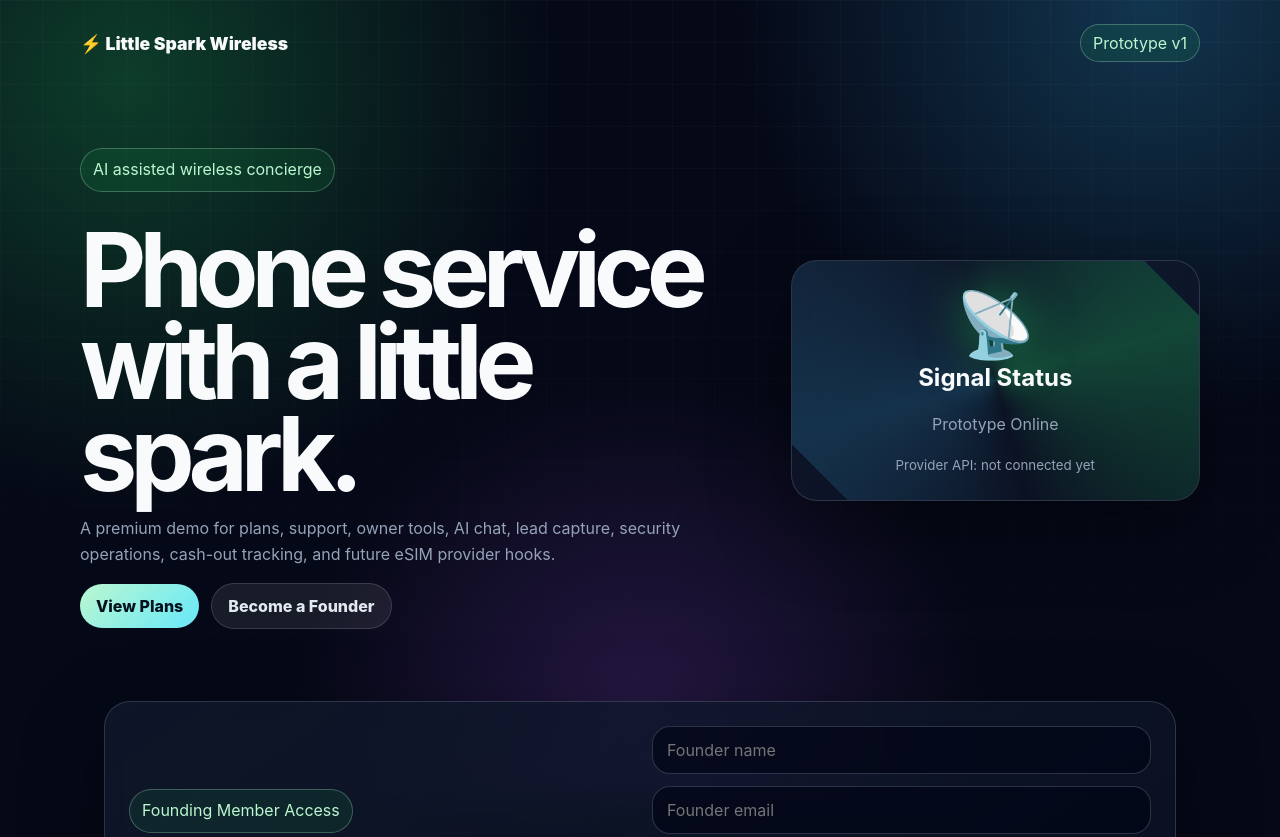
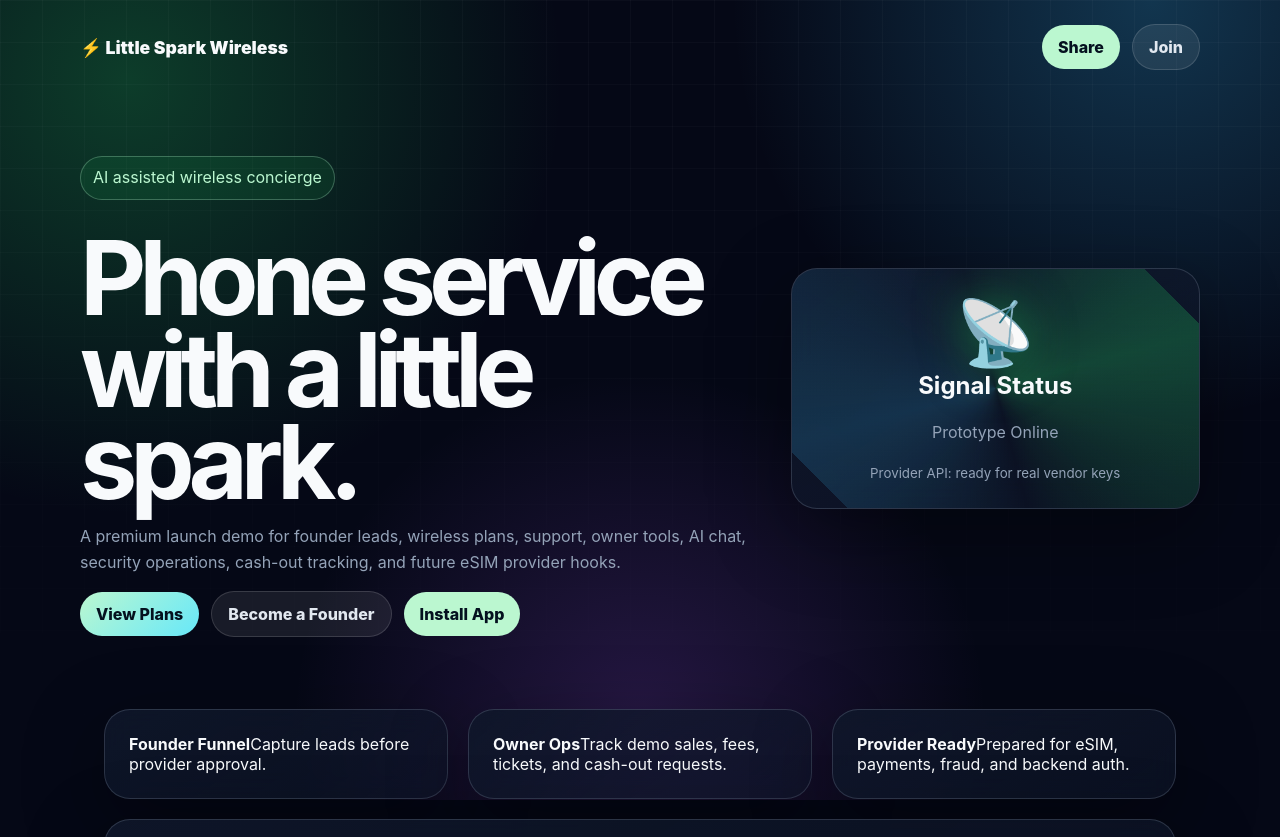
Before and after one commit to lonely4eva93-wq/Little-Spark-Wireless-, a website: page index.html in a window 1280 px wide. Shown: the top 837 px of the page. Drawn offline with Linux system fonts and the light colour scheme.

Commit message:
Add founder funnel and launch roadmap

```diff
--- a/index.html
+++ b/index.html
@@ -3,6 +3,8 @@
 <head>
 <meta charset="UTF-8" />
 <meta name="viewport" content="width=device-width, initial-scale=1.0" />
+<meta name="theme-color" content="#050816" />
+<meta name="description" content="Little Spark Wireless is an AI-assisted wireless concierge prototype for founder waitlists, support, owner tools, and future eSIM provider hooks." />
 <title>Little Spark Wireless</title>
 <link rel="stylesheet" href="style.css" />
 </head>
@@ -10,33 +12,44 @@
 <header class="hero">
   <nav class="nav">
     <div class="brand">⚡ Little Spark Wireless</div>
-    <div class="pill">Prototype v1</div>
+    <div class="actions miniActions">
+      <button id="shareBtn" type="button">Share</button>
+      <a href="#founding" class="button ghost">Join</a>
+    </div>
   </nav>
   <section class="heroGrid">
     <div>
       <p class="eyebrow">AI assisted wireless concierge</p>
       <h1>Phone service with a little spark.</h1>
-      <p class="tagline">A premium demo for plans, support, owner tools, AI chat, lead capture, security operations, cash-out tracking, and future eSIM provider hooks.</p>
+      <p class="tagline">A premium launch demo for founder leads, wireless plans, support, owner tools, AI chat, security operations, cash-out tracking, and future eSIM provider hooks.</p>
       <div class="actions">
         <a href="#plans" class="button primary">View Plans</a>
         <a href="#founding" class="button ghost">Become a Founder</a>
+        <button id="installBtn" type="button" class="ghostButton">Install App</button>
       </div>
     </div>
     <div class="signalCard">
       <div class="orb">📡</div>
       <h2>Signal Status</h2>
       <p id="signalStatus">Prototype Online</p>
-      <small>Provider API: not connected yet</small>
+      <small>Provider API: ready for real vendor keys</small>
     </div>
   </section>
 </header>
 
 <main class="container">
+  <section class="grid three launchStats">
+    <article class="card miniCard"><strong>Founder Funnel</strong><span>Capture leads before provider approval.</span></article>
+    <article class="card miniCard"><strong>Owner Ops</strong><span>Track demo sales, fees, tickets, and cash-out requests.</span></article>
+    <article class="card miniCard"><strong>Provider Ready</strong><span>Prepared for eSIM, payments, fraud, and backend auth.</span></article>
+  </section>
+
   <section id="founding" class="card split">
     <div>
       <p class="eyebrow">Founding Member Access</p>
       <h2>Join the first Spark circle.</h2>
       <p>Get early access, launch updates, and first shot at founder pricing when real provider activation opens.</p>
+      <p class="fineprint">Prototype note: this saves locally for demo testing. Real launch needs backend storage and compliance review.</p>
     </div>
     <form id="founderForm" class="form">
       <input id="founderNameInput" type="text" placeholder="Founder name" required />
@@ -71,6 +84,16 @@
       <p>Power-user concept plan with concierge support.</p>
       <button class="choosePlan" data-plan="Spark Max" data-price="65">Choose</button>
     </article>
+  </section>
+
+  <section class="card roadmap">
+    <p class="eyebrow">Launch Roadmap</p>
+    <h2>What makes this ready for real money next?</h2>
+    <div class="checkGrid">
+      <div>✅ Landing page</div><div>✅ Founder leads</div><div>✅ Demo sales tracker</div><div>✅ Owner panel</div>
+      <div>✅ Support tickets</div><div>✅ Security notes</div><div>⬜ Stripe checkout</div><div>⬜ eSIM provider API</div>
+      <div>⬜ Firebase/Supabase login</div><div>⬜ Real payouts</div><div>⬜ Terms/privacy</div><div>⬜ Compliance review</div>
+    </div>
   </section>
 
   <section id="signup" class="card split">
```
